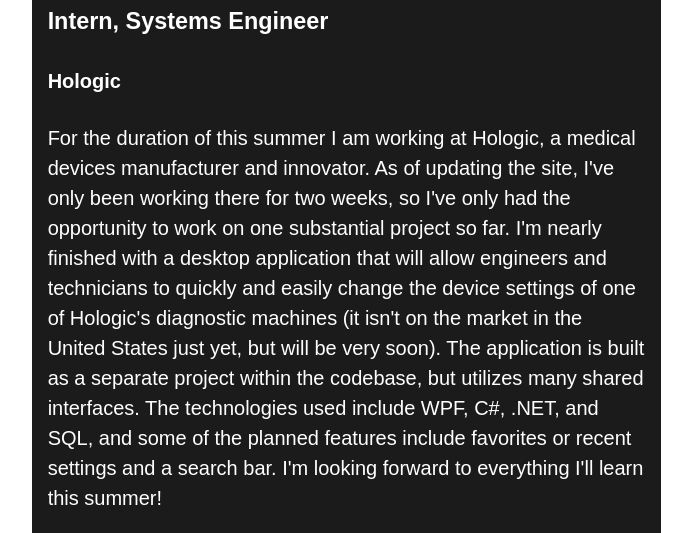
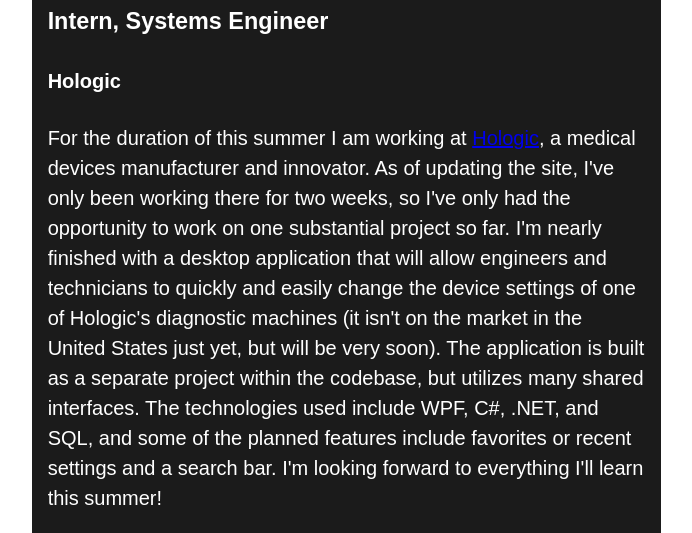
Before and after one commit to austin-funk/austin-funk.github.io, a website: page index.html in a window 1280 px wide. Shown: the part 5700-6233 px from the top of the page, without its empty margins (522-1214 px from the left). Drawn offline with nearby package versions, Linux system fonts and the light colour scheme.

Commit message:
linked hologic

```diff
--- a/index.html
+++ b/index.html
@@ -136,15 +136,16 @@
         <h3>Intern, Systems Engineer</h3>
         <h4>Hologic</h4>
         <p>
-          For the duration of this summer I am working at Hologic, a medical
-          devices manufacturer and innovator. As of updating the site, I've only
-          been working there for two weeks, so I've only had the opportunity to
-          work on one substantial project so far. I'm nearly finished with a
-          desktop application that will allow engineers and technicians to
-          quickly and easily change the device settings of one of Hologic's
-          diagnostic machines (it isn't on the market in the United States just
-          yet, but will be very soon). The application is built as a separate
-          project within the codebase, but utilizes many shared interfaces. The
+          For the duration of this summer I am working at
+          <a href="https://www.hologic.com/">Hologic</a>, a medical devices
+          manufacturer and innovator. As of updating the site, I've only been
+          working there for two weeks, so I've only had the opportunity to work
+          on one substantial project so far. I'm nearly finished with a desktop
+          application that will allow engineers and technicians to quickly and
+          easily change the device settings of one of Hologic's diagnostic
+          machines (it isn't on the market in the United States just yet, but
+          will be very soon). The application is built as a separate project
+          within the codebase, but utilizes many shared interfaces. The
           technologies used include WPF, C#, .NET, and SQL, and some of the
           planned features include favorites or recent settings and a search
           bar. I'm looking forward to everything I'll learn this summer!
```
